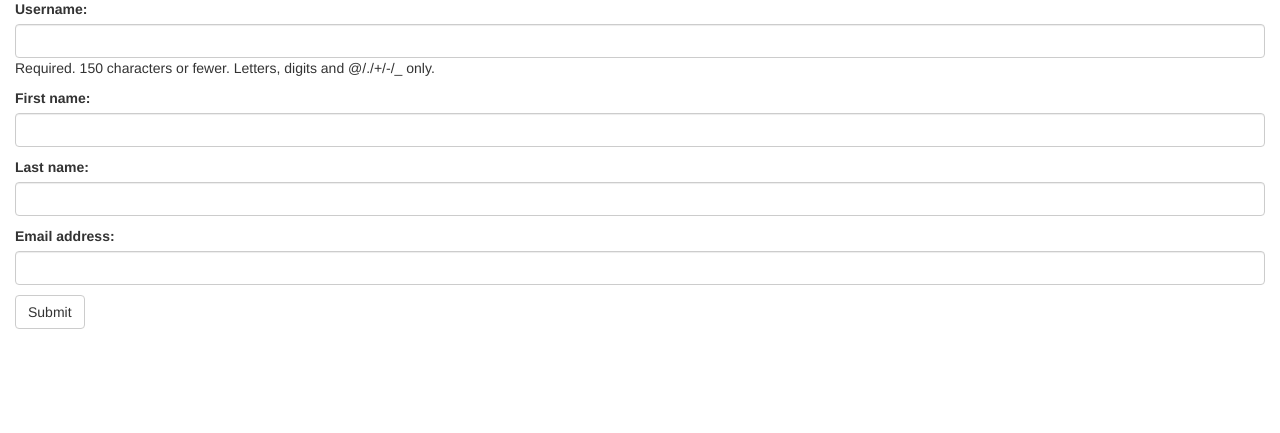
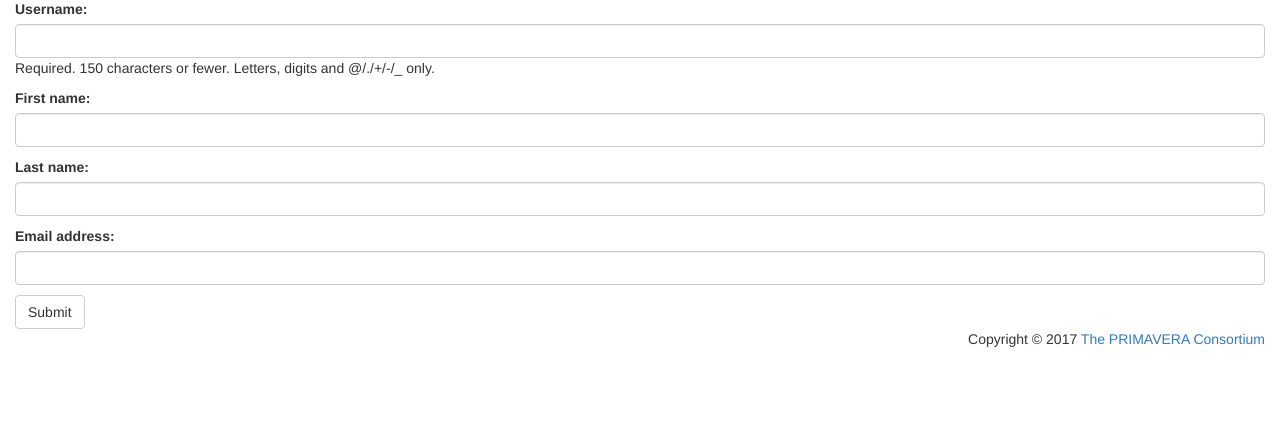
Before and after one commit to jonseddon/primavera-dmt, a Django app: page /register/ in a window 1280 px wide. Shown: the part 141-574 px from the top of the page. Run offline with Django 3.2, Linux system fonts and the light colour scheme; some libraries are stand-ins or nearby versions.

Commit message:
added copyright notice

```diff
--- a/pdata_app/templates/pdata_app/base.html
+++ b/pdata_app/templates/pdata_app/base.html
@@ -91,5 +91,13 @@
         {% endblock %}
     </div>
 
+    <div class="container-fluid">
+        <div align="right">
+            Copyright &copy; 2017
+            <a href="https://www.primavera-h2020.eu/">
+                The PRIMAVERA Consortium</a>
+        </div>
+    </div>
+
 </body>
 </html>
--- a/pdata_app/templates/pdata_app/home.html
+++ b/pdata_app/templates/pdata_app/home.html
@@ -3,8 +3,7 @@
 
     {% block contents %}
         <p>
-            This is the <a href="https://www.primavera-h2020.eu/">PRIMAVERA</a>
-            Data Management Tool (DMT).
+            This is the PRIMAVERA Data Management Tool (DMT).
         </p>
 
         <p>The following query shows the data that is available to users at JASMIN:</p>
```
